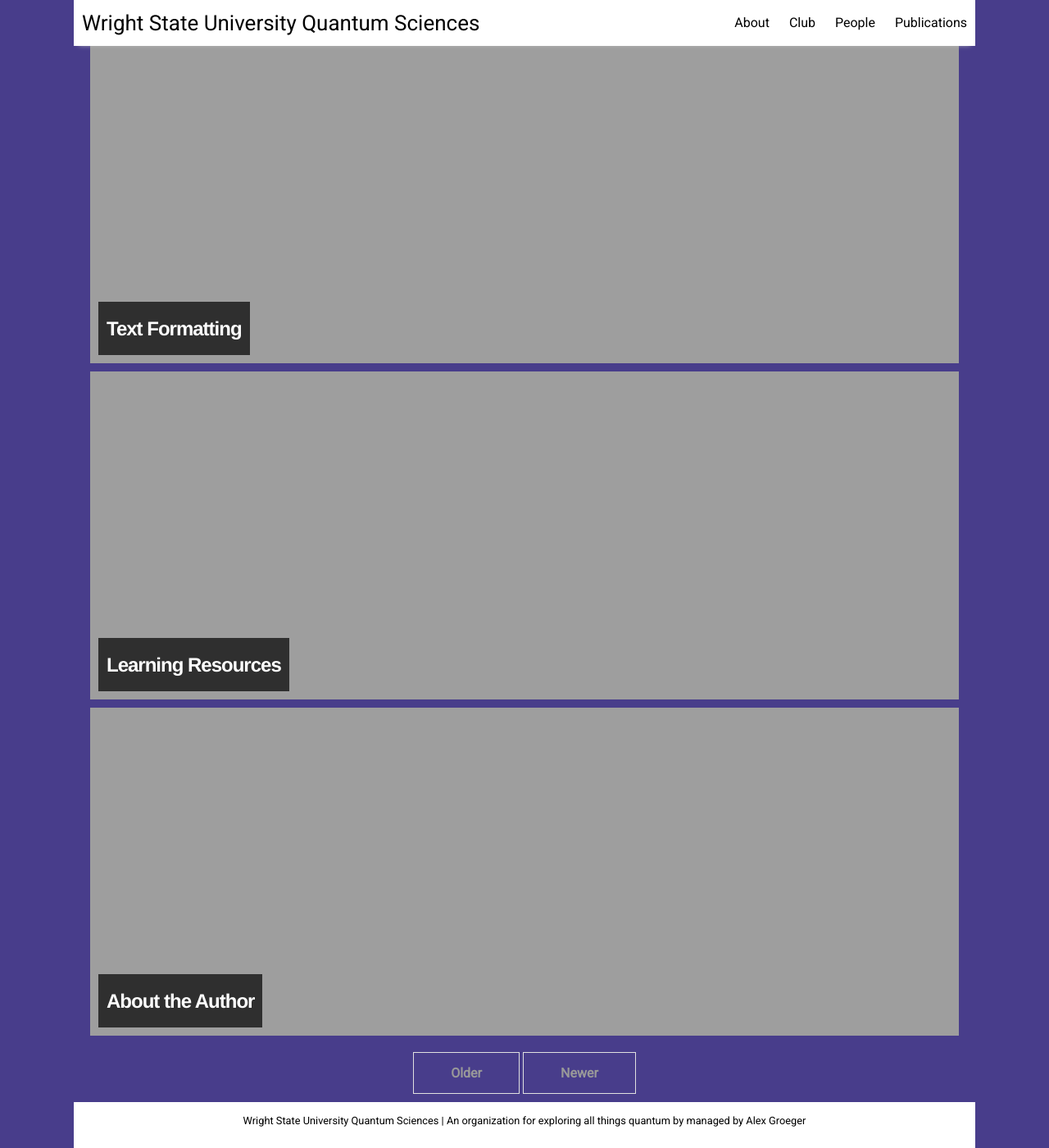
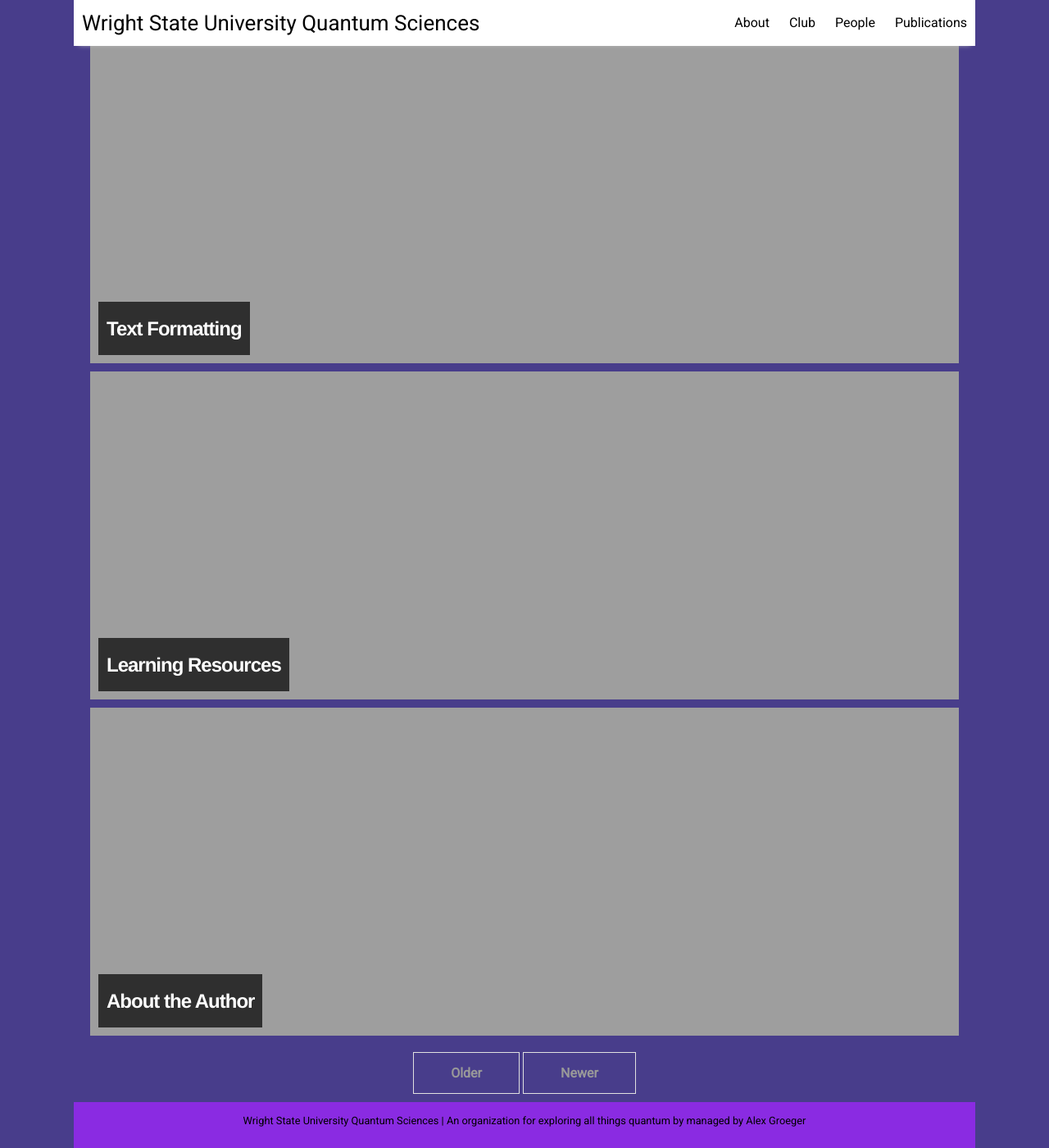
Before and after one commit to WSU-Quantum-Sciences/wsu-quantum-sciences.github.io, a Jekyll site: the page built from index.html, in a window 1280 px wide and 1400 px high, scrolled down 848 px. Shown: the whole window at 82% size. Built offline with Jekyll 4.4.1, drawn with Linux system fonts in a browser that asks for light colours; nearby versions of some CDN libraries; the list of posts is cut into pages by our own code.

Commit message:
purple footer

```diff
--- a/_sass/_footer.scss
+++ b/_sass/_footer.scss
@@ -1,5 +1,5 @@
 .footer {
-  background: white;
+  background-color: blueviolet;
   color: $brand-color;
   text-align: center;
   min-height: 56px;
```
